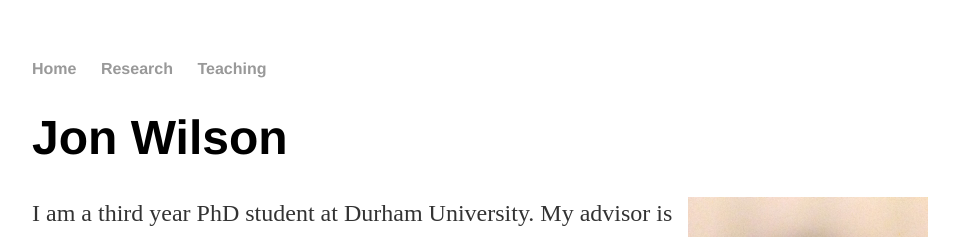
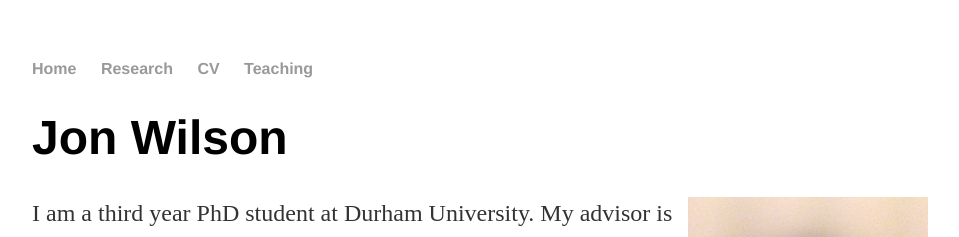
Before and after one commit to jon-m-wilson/jon-m-wilson.github.io, a Jekyll site: the page built from index.html, in a window 1280 px wide. Shown: the top 237 px of the page, without its empty margins (160-1119 px from the left). Built offline with Jekyll 4.4.1, drawn with Linux system fonts in a browser that asks for light colours.

```diff
--- a/_layouts/default.html
+++ b/_layouts/default.html
@@ -10,7 +10,7 @@
 	    		<ul>
 	        		<li><a href="/">Home</a></li>
 		        	<li><a href="/research">Research</a></li>
-
+	                        <li><a href="http://jon-m-wilson.github.io/cv/cv2016.pdf">CV</a></li>
 	        		<li><a href="/teaching">Teaching</a></li>
 
 	    		</ul>
```
